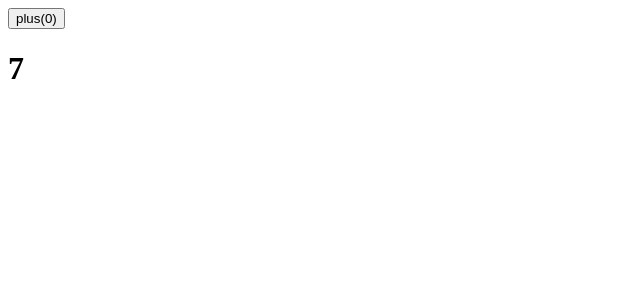
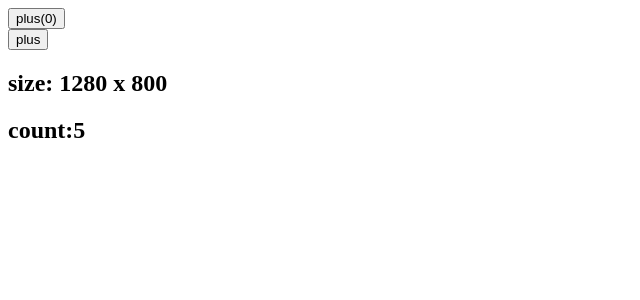
Before and after one commit to wangkaiwd/react-project, a React (Create React App) app: page / in a window 1280 px wide. Shown: the top 300 px of the page, without its empty margins (0-640 px from the left). Built offline with nearby package versions, Linux system fonts and the light colour scheme.

Commit message:
feat: 自定义hooks函数 1. 自定义函数返回值类型问题 2. 通过为返回值指定了类型来避免类型报错，但是指定的类型感觉有问题

```diff
--- a/src/App.tsx
+++ b/src/App.tsx
@@ -1,4 +1,5 @@
 import React, { Component, createContext, lazy, Suspense, useCallback, useState } from 'react';
+import CustomHooks from '@/CustomHooks';
 
 const ContextDemo = lazy(() => import(/* webpackChunkName: "contextDemo" */'./ContextDemo'));
 const MemoDemo = lazy(() => import(/* webpackChunkName: "memoDemo" */ './MemoDemo'));
@@ -81,7 +82,8 @@ const App: React.FC = () => {
         <Suspense fallback={<div>loading...</div>}>
           {/*<UseContextDemo/>*/}
           {/*<UseMemoDemo onClick={onClick}/>*/}
-          <UseRefDemo/>
+          {/*<UseRefDemo/>*/}
+          <CustomHooks/>
         </Suspense>
       </CountContext.Provider>
     </div>
--- /dev/null
+++ b/src/CustomHooks.tsx
@@ -0,0 +1,64 @@
+import React, { useEffect, useRef, useState } from 'react';
+
+const CustomHooks = () => {
+  const size = useSize();
+  const [count, setCount] = useCount(0);
+  return (
+    <div>
+      <button onClick={() => setCount(count + 1)}>
+        plus
+      </button>
+      <h2>size: {size.width} x {size.height}</h2>
+      <h2>
+        count:{count}
+      </h2>
+    </div>
+  );
+};
+
+export default CustomHooks;
+
+interface SizeProp {
+  width: number;
+  height: number;
+}
+
+const useSize = () => {
+  const [size, setSize] = useState<SizeProp>({
+    width: document.documentElement.clientWidth,
+    height: document.documentElement.clientHeight
+  });
+  useEffect(() => {
+    const onResize = (e: UIEvent) => {
+      console.log('e', e.target);
+      setSize({
+        width: document.documentElement.clientWidth,
+        height: document.documentElement.clientHeight
+      });
+    };
+    window.addEventListener('resize', onResize);
+    return () => {
+      window.removeEventListener('resize', onResize);
+    };
+  }, []);
+  return size;
+};
+
+const useCount = (defaultCount = 0) => {
+  const [count, setCount] = useState(defaultCount);
+  const intervalRef = useRef<NodeJS.Timeout | null>(null);
+  useEffect(() => {
+    intervalRef.current = setInterval(() => {
+      setCount(count + 1);
+    }, 1000);
+    return () => {
+      clearInterval(Number(intervalRef.current));
+    };
+  }, [count]);
+  useEffect(() => {
+    if (count >= 40) {
+      clearInterval(Number(intervalRef.current));
+    }
+  }, [count]);
+  return [count, setCount] as [number, (count: number) => void];
+};
--- a/src/UseRefDemo.tsx
+++ b/src/UseRefDemo.tsx
@@ -3,6 +3,7 @@ import React, { useEffect, useRef, useState } from 'react';
 const UseRefDemo = () => {
   const [count, setCount] = useState(0);
   // 可以通过NodeJS.Timeout来通过useRef来定义定时器返回值的类型
+  // https://github.com/Microsoft/TypeScript/issues/2031#issuecomment-74338247
   const intervalRef = useRef<NodeJS.Timeout | undefined>(undefined);
   useEffect(() => {
     if (intervalRef) {
```
